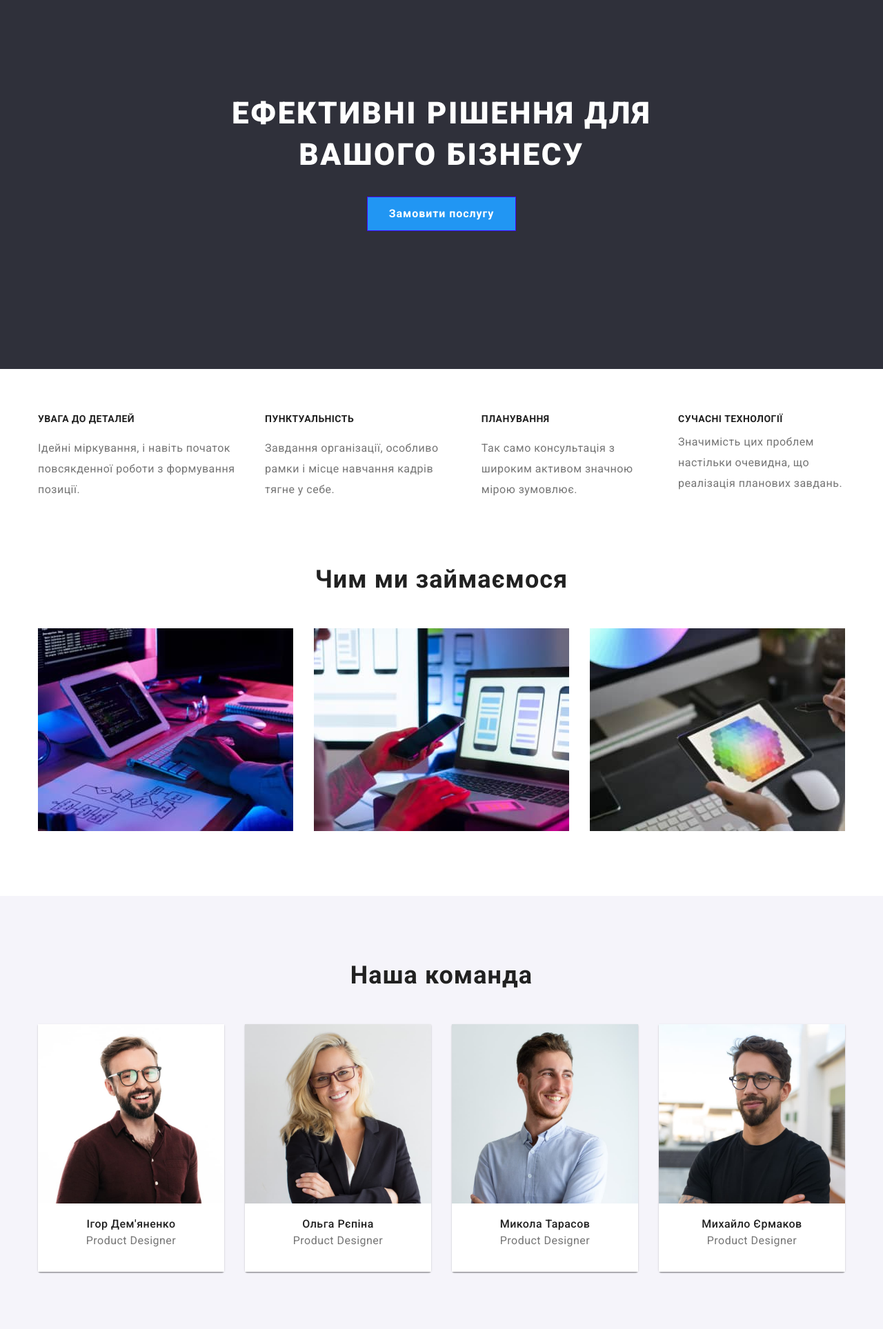
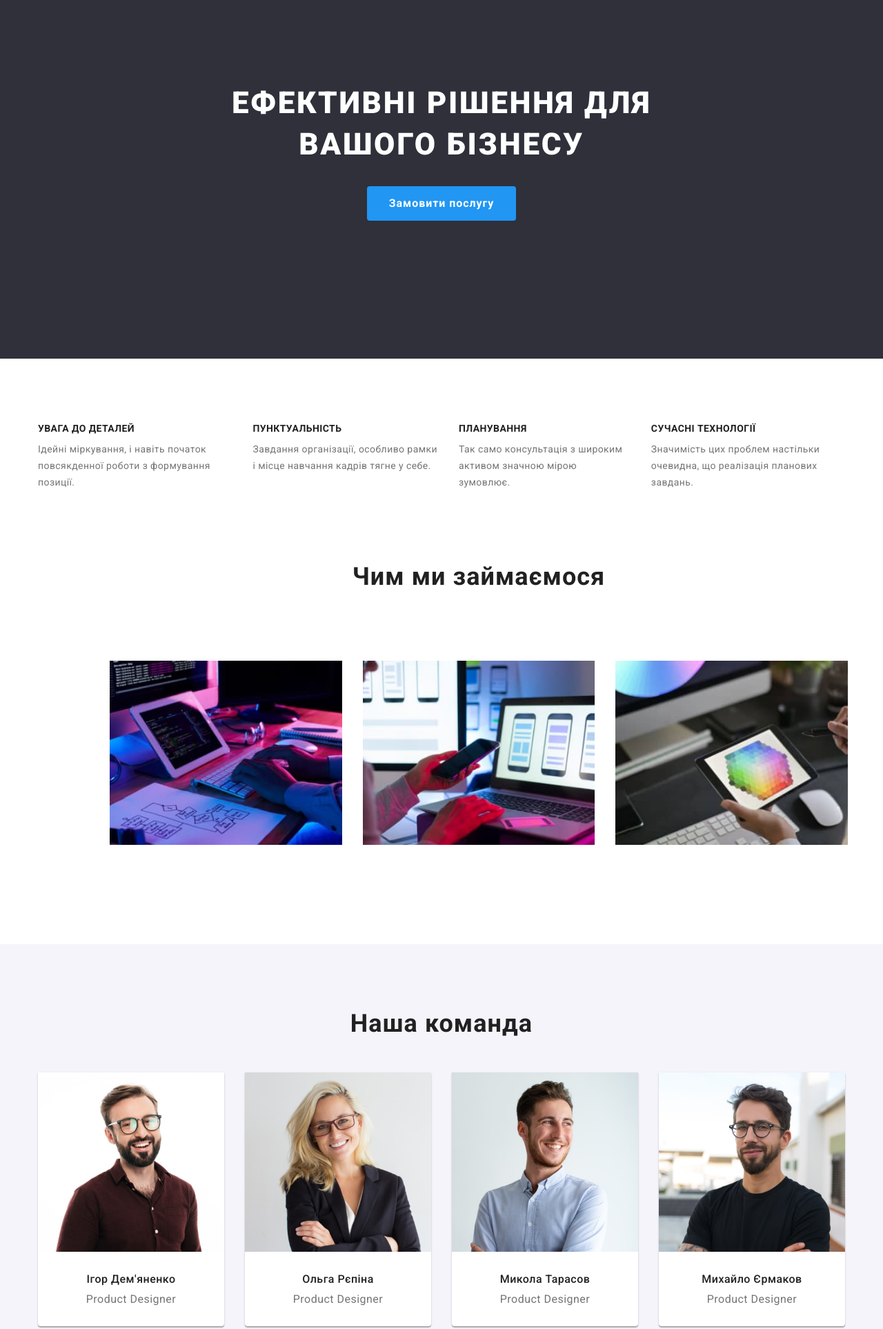
Before and after one commit to VikkyS7/goit-markup-hw-03, a plain HTML site: page index.html in a window 1280 px wide. Shown: the part 160-2087 px from the top of the page at 69% size. Drawn offline with nearby package versions, Linux system fonts and the light colour scheme.

Commit message:
hw03_changed

```diff
--- a/css/styles.css
+++ b/css/styles.css
@@ -9,6 +9,8 @@
   --section2-color: #f5f4fa;
   --black: #000000;
   --contacts-color: rgba(255, 255, 255, 0.6);
+  --portfolio-border-color: #ECECEC;
+  --portfolio-border-color:#EEEEEE;
 }
 
 p,
@@ -28,6 +30,9 @@ ol {
 }
 button {
   cursor: pointer;
+
+  border: none;
+  border-radius:4px;
 }
 address {
   font-style: normal;
@@ -35,6 +40,9 @@ address {
 img
 {
   display: block;
+  max-width: 100%;
+  height: auto;
+
 }
 
 body {
@@ -74,18 +82,15 @@ html {
   padding-left: 15px;
   padding-right: 15px;
   margin: 0 auto;
-  /* outline: 2px solid red; */
+
 }
 
 /*-------HEADER------*/
 
-.header {
-
-  padding-top: 32px;
-  padding-bottom: 32px;
+/*.header {
 
 }
-
+*/
 .header-list {
   display: flex;
   gap:50px;
@@ -106,65 +111,32 @@ html {
 }
 
 .header-links {
-  font-style: normal;
+
   font-weight: 500;
   font-size: 14px;
   line-height: 1.14;
   letter-spacing: 0.02em;
-
-  color: var(--primary-text-color);
+  display: block;
+  padding: 32px 0;
 }
-
-
-
 
 
 .header-connect{
   display: flex;
   gap: 50px;
   margin-left: auto;
-  /* есть два основных свойства для управления */
-  /* расположения элементов внутри флекса */
-  /* это : justify-content и align-items */
-    justify-content: flex-end;
-    align-items: center;
-    width: 100%;
-}
+  align-items: center;
+ }
 
 /*-----------Hero-------*/
 
-.hero-container {
-  width: 1200px;
-  max-height: 600px;
-  margin: 0 auto;
-  display: flex;
-  flex-direction: column;
-  align-items: center;
-  justify-content: center;
-  height: 100%;
-  gap:30px;
-}
-
-
-/* position: absolute;
-width: 1600px;
-height: 80px;
-left: 0px;
-top: calc(50% - 80px/2 - 1133px);
-
-
- .header {
-  background-color: var(--primary-white);
-}
-*/
 .logo {
   font-family: 'Raleway';
-  font-style: normal;
   font-weight: 700;
   font-size: 26px;
   line-height: 1.19;
   letter-spacing: 0.03em;
-  margin-right: 215px;
+  margin-right: 93px;
 }
 
 .logo:hover {
@@ -182,8 +154,10 @@ top: calc(50% - 80px/2 - 1133px);
 
 .hero {
   background-color: var(--hero-color);
-  /* width: 1600px; */
-  height: 600px;
+  /* width: 1600px;
+  height: 600px;*/
+  padding: 200px 0;
+  text-align: center;
 }
 .hero-title {
   font-weight: 900;
@@ -193,46 +167,26 @@ top: calc(50% - 80px/2 - 1133px);
   text-transform: uppercase;
   color: var(--primary-white);
   text-align: center;
-
   margin-right: auto;
   margin-left: auto;
+  width:696px;
+  margin-bottom: 30px;
 }
 .button {
   color: var(--primary-white);
   background-color: var(--accent-color);
-  /*
-
-  font-style: normal;
-  font-weight: 700;
-  font-family: inherit;
-  font-size: 16px;
-  line-height: 1.88;
-  display: flex;
-  align-items: center;
-  text-align: center;
-  letter-spacing: 0.06em;
-  cursor: pointer;
-
-  padding-top: 30px;
-  padding-bottom: 20px;
-
-  position: absolute;
-min-width: 216px;
-height: 50px;
-
-*/
-min-width: 160px;
-  height: 40px;
+   min-width: 216px;
   font-family: inherit;
   font-weight: 700;
   font-size: 16px;
   line-height: 1.88;
   letter-spacing: 0.06em;
+  border: none;
+  /* height: 50px; */
+  padding: 10px 32px;
 
-  border: 1px solid #4707f6;
-  width: 216px;
-  height: 50px;
 }
+
 .button:hover,
 .button:focus {
   color: var(--primary-white);
@@ -314,25 +268,19 @@ ul {
     color: var(--primary-white);
 }
 
-/*
-.features{
-  background-color: var(--primary-background);
+
+/*----------ABOUT--------*/
+.about{
+  padding-top: 94px;
 }
 
+.features-list {
 
-}*/
-
-.features-list {
-  font-weight: 400;
-  font-size: 14px;
-  line-height: 1.71;
-  letter-spacing: 0.03em;
-
-  color: var(--secondary-text-color);
   display: flex;
   gap: 30px;
 
 }
+
 .features-title {
   font-weight: 700;
   font-size: 14px;
@@ -346,7 +294,7 @@ ul {
 .features-title-wrap{
   margin-bottom: 10px ;
 }
-
+/*
 .features-wrap{
   justify-content: center;
   display:flex;
@@ -358,48 +306,50 @@ justify-content: flex-start;
 gap: 9px;
 }
 
-
+*/
 .ourteam-items{
   display:flex;
   gap:30px;
   padding-top:50px;
-  padding-bottom: 94px;
+  margin-bottom: 94px;
 }
 
 .portfolio-text {
-font-weight: 400;
-font-size: 16px;
-line-height: 1.88;
-letter-spacing: 0.03em;
+
+line-height: 1.71;
 color:var(--secondary-text-color);
-/* margin-bottom: ; */
+padding-bottom: 10px;
+
+
 }
 /* ------WHAT WE DO------*/
 .whatwedo{
   display:flex;
   gap: 30px;
   padding-top: 50px;
-  padding-bottom: 94px;
+  margin:50px;
+}
+.whatwedo-section{
+  padding: 94px;
 }
 
-/*--------OUR TEAM------*/
+.ourteam-wrap {
+  padding-top: 30px;
+  padding-bottom: 30px;
+  text-align: center;
+
+}
+
+.ourteam-text{
+
+font-size: 16px;
+line-height: 1.19;
+text-align: center;
+letter-spacing: 0.03em;
+color: var(--secondary-text-color);
 
 
-.ourteam-wrap {
-  padding-top: 20px;
-  padding-bottom: 30px;
-  text-align: center;
-  background: #FFFFFF;
 }
-
-/* .ourteam-wrap-title{
-margin-bottom: ;
-}
-.ourteam-wrap-text{
-
-  margin-bottom: ;
-} */
-
 
 .section-title {
   font-weight: 700;
@@ -408,7 +358,7 @@ margin-bottom: ;
   text-align: center;
   letter-spacing: 0.03em;
   color: var(--primary-text-color);
-  padding-top: 94px;
+
 }
 .h3 {
   font-weight: 500;
@@ -416,14 +366,29 @@ margin-bottom: ;
   line-height: 1.19;
   letter-spacing: 0.03em;
   color: var(--primary-text-color);
+  margin-bottom: 10px;
 }
+.h3-portfolio{
+
+font-family: 'Roboto';
+font-style: normal;
+font-weight: 700;
+font-size: 18px;
+line-height: 2;
+letter-spacing: 0.06em;
+margin-bottom: 10px;
+color: var(--primary-text-color);
+}
+
+
 .section-ourteam{
   background-color: var(--section2-color);
+  padding:94px 0;
 }
+
 .team-member{
-  display: flex;
-  flex-direction: column;
-  box-shadow: 0px 1px 3px rgba(0, 0, 0, 0.12), 0px 1px 1px rgba(0, 0, 0, 0.14), 0px 2px 1px rgba(0, 0, 0, 0.2);
+background-color: var(--primary-white);;
+box-shadow: 0px 1px 3px rgba(0, 0, 0, 0.12), 0px 1px 1px rgba(0, 0, 0, 0.14), 0px 2px 1px rgba(0, 0, 0, 0.2);
 border-radius: 0px 0px 4px 4px;
 }
 .footer {
@@ -440,16 +405,16 @@ font-weight: 400;
 font-size: 14px;
 line-height: 1.71;
 letter-spacing: 0.03em;
-
 margin-bottom: 9px;
   }
+
 .footer .contacts-footer{
 color: var(--contacts-color);
 
 }
 
 .contacts-footer-list li:not(:last-child) {
-  margin-bottom: 9px ;
+  margin-bottom: 9px;
 }
 
 .logo-footer {
@@ -458,6 +423,24 @@ display: inline-block;
 }
 
 /*-----Portfolio----*/
+
+.header-portfolio{
+  border: 1px solid var(--portfolio-border-color);
+}
+
+.portfolio-wrap-text{
+
+font-weight: 400;
+font-size: 16px;
+line-height: 1.88;
+
+color: var(--secondary-text-color);
+}
+
+.style{
+
+  padding: 94px 0;
+}
 .button-white {
 font-family: inherit;
 font-weight: 500;
@@ -477,7 +460,6 @@ cursor: pointer;
 .btn-white{
   display: flex;
   gap: 8px;
-  margin-top: 94px;
   justify-content: center;
 }
 .btn-white li button{
@@ -487,20 +469,19 @@ cursor: pointer;
 }
 
 .grid-wrapper{
-  margin-top: 40px;
-  display: grid;
-  grid-template-columns: repeat(3, 370px);
+  margin-top: 50px;
+  display: flex;
+  flex-wrap: wrap;
+
   justify-content: center;
   column-gap: 30px;
-  row-gap: 30px;
-  padding-bottom: 94px;
-grid-template-rows: repeat(3, minmax(0, 1fr));
+  row-gap:30px;
+
 }
 
 .grid-item{
-  display: flex;
-  flex-direction: column;
+
   padding: 20px 24px;
-  gap: 4px;
-  border: 1px solid #EEEEEE;
-}
+  border: 1px solid var(--portfolio-border-color);
+
+  }
--- a/index.html
+++ b/index.html
@@ -24,7 +24,7 @@
   </head>
   <body>
     <header class="header">
-      <div class="container header-container">
+      <div class="container   header-container">
         <nav class="header-navigation">
           <a class="link logo" href="./index.html"
             ><span class="web">Web</span><span class="webstudio">Studio</span></a
@@ -44,10 +44,9 @@
     </header>
     <main>
       <section class="hero">
-        <div class="container hero-container">
+        <div class="container">
           <h1 class="hero-title">
-            Ефективні рішення для <br />
-            вашого бізнесу
+            Ефективні рішення для вашого бізнесу
           </h1>
           <button type="button" class="button button-text">Замовити послугу</button>
         </div>
@@ -57,41 +56,41 @@
           <h2 class="visually-hidden">особливості</h2>
           <ul class="features-list">
             <li>
-              <div class="features-wrap">
+
                 <h3 class="features-title features-title-wrap">Увага до деталей</h3>
                 <p class="portfolio-text">
                   Ідейні міркування, і навіть початок повсякденної роботи з формування позиції.
                 </p>
-              </div>
+
             </li>
             <li>
-              <div class="features-wrap">
+
                 <h3 class="features-title features-title-wrap">Пунктуальність</h3>
                 <p class="portfolio-text">
                   Завдання організації, особливо рамки і місце навчання кадрів тягне у себе.
                 </p>
-              </div>
+
             </li>
             <li>
-              <div class="features-wrap">
+
                 <h3 class="features-title features-title-wrap">Планування</h3>
                 <p class="portfolio-text">
                   Так само консультація з широким активом значною мірою зумовлює.
                 </p>
-              </div>
+
             </li>
-            <div class="features-wrap">
+
               <li>
                 <h3 class="features-title features-title-wrap">Сучасні технології</h3>
                 <p class="portfolio-text">
                   Значимість цих проблем настільки очевидна, що реалізація планових завдань.
                 </p>
               </li>
-            </div>
+
           </ul>
         </div>
       </section>
-      <section>
+      <section class="whatwedo-section">
         <div class="container">
           <h2 class="section-title">Чим ми займаємося</h2>
           <ul class="whatwedo">
@@ -116,8 +115,8 @@
               <img src="./img/img4.jpg" alt="Усміхнений молодий чоловік в окулярах" width="270" />
 
               <div class="ourteam-wrap">
-                <h3 class="h3 ourteam-wrap-title">Ігор Дем'яненко</h3>
-                <p class="portfolio-text ourteam-wrap-text">Product Designer</p>
+                <h3 class="h3">Ігор Дем'яненко</h3>
+                <p class="ourteam-text">Product Designer</p>
               </div>
             </li>
 
@@ -125,23 +124,23 @@
               <img src="./img/img5.jpg" alt="Усміхнена молода жінка в окулярах" width="270" />
 
               <div class="ourteam-wrap">
-                <h3 class="h3 ourteam-wrap-title">Ольга Рєпіна</h3>
-                <p class="portfolio-text ourteam-wrap-text">Product Designer</p>
+                <h3 class="h3">Ольга Рєпіна</h3>
+                <p class="ourteam-text">Product Designer</p>
               </div>
             </li>
             <li class="team-member">
               <img src="./img/img6.jpg" alt="Усміхнений юнак" width="270" />
               <div class="ourteam-wrap">
-              <h3 class="h3 ourteam-wrap-title">Микола Тарасов</h3>
-              <p class="portfolio-text ourteam-wrap-text">Product Designer</p>
+              <h3 class="h3">Микола Тарасов</h3>
+              <p class="ourteam-text">Product Designer</p>
             </div>
             </li>
 
             <li class="team-member">
               <img src="./img/img7.jpg" alt="Молодий чоловік в окулярах" width="270" />
               <div class="ourteam-wrap">
-                <h3 class="h3 ourteam-wrap-title">Михайло Єрмаков</h3>
-                <p class="portfolio-text ourteam-wrap-text">Product Designer</p>
+                <h3 class="h3">Михайло Єрмаков</h3>
+                <p class="ourteam-text">Product Designer</p>
               </div>
             </li>
           </ul>
```
Also changed, not shown: portfolio.html (+23 -22 lines).
